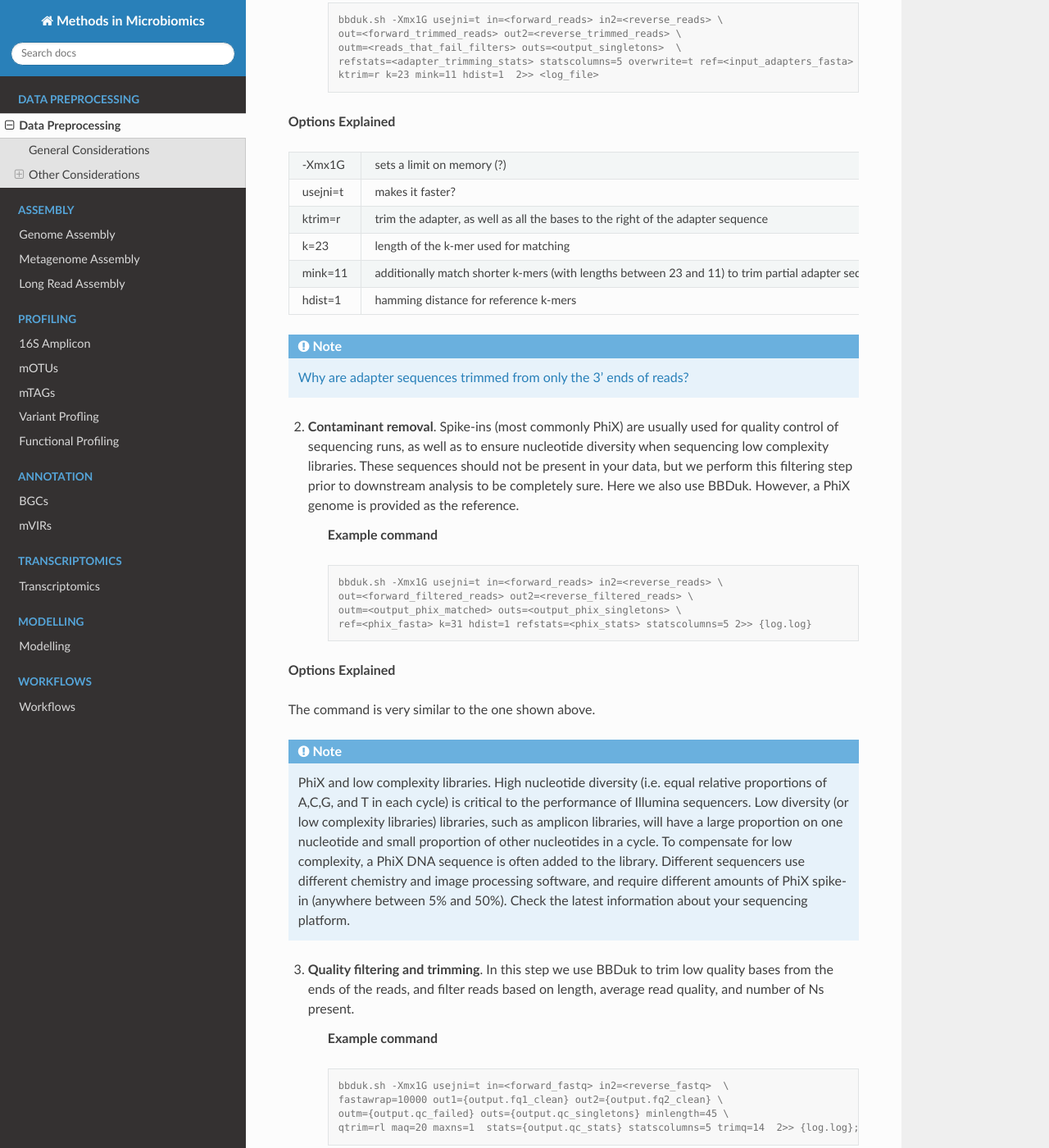
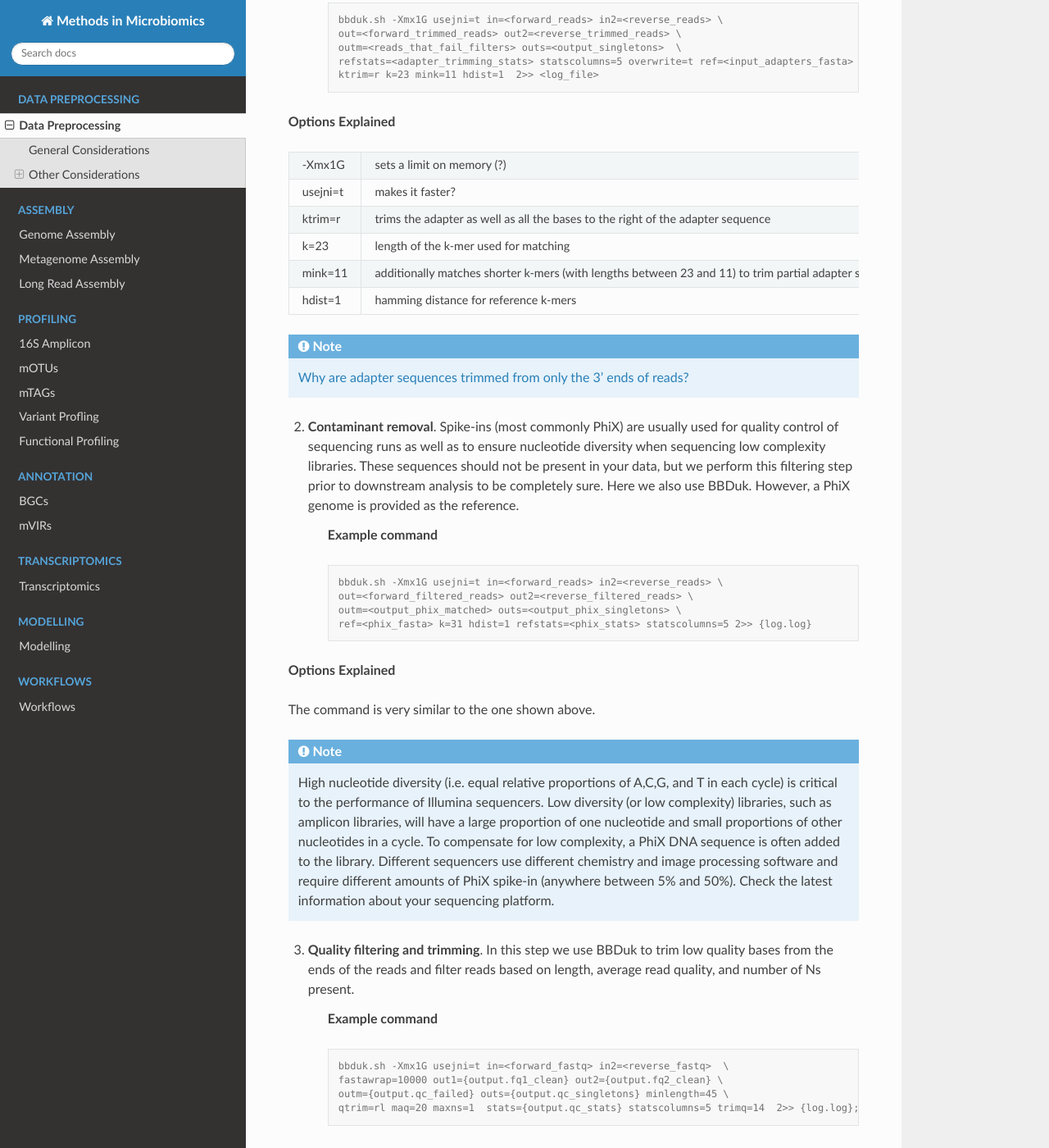
Before and after one commit to MicrobiologyETHZ/Methods_in_Microbiomics, a Sphinx documentation site: the page built from docs/preprocessing/preprocessing.rst, in a window 1280 px wide and 1400 px high, scrolled down 923 px. Shown: the whole window at 82% size. Built offline with Sphinx 7.4.7 and the Read the Docs theme 2.0.0, drawn with Linux system fonts in a browser that asks for light colours; some of the changed text lies outside the part shown.

Commit message:
Fixed typos in preprocessing.rst

```diff
--- a/docs/preprocessing/preprocessing.rst
+++ b/docs/preprocessing/preprocessing.rst
@@ -31,9 +31,9 @@ Data quality control is an essential first step in any bioinformatics workflow.
 ========    =========================================================================================================
 -Xmx1G      sets a limit on memory (?)
 usejni=t    makes it faster?
-ktrim=r     trim the adapter, as well as all the bases to the right of the adapter sequence
+ktrim=r     trims the adapter as well as all the bases to the right of the adapter sequence
 k=23        length of the k-mer used for matching
-mink=11     additionally match shorter k-mers (with lengths between 23 and 11) to trim partial adapter sequences
+mink=11     additionally matches shorter k-mers (with lengths between 23 and 11) to trim partial adapter sequences
 hdist=1     hamming distance for reference k-mers
 ========    =========================================================================================================
 
@@ -43,7 +43,7 @@ hdist=1     hamming distance for reference k-mers
     `Why are adapter sequences trimmed from only the 3' ends of reads? <https://emea.support.illumina.com/bulletins/2016/04/adapter-trimming-why-are-adapter-sequences-trimmed-from-only-the--ends-of-reads.html>`_
 
 
-2. **Contaminant removal**. Spike-ins (most commonly PhiX) are usually used for quality control of sequencing runs, as well as to ensure nucleotide diversity when sequencing low complexity libraries. These sequences should not be present in your data, but we perform this filtering step prior to downstream analysis to be completely sure. Here we also use BBDuk. However, a PhiX genome is provided as the reference.
+2. **Contaminant removal**. Spike-ins (most commonly PhiX) are usually used for quality control of sequencing runs as well as to ensure nucleotide diversity when sequencing low complexity libraries. These sequences should not be present in your data, but we perform this filtering step prior to downstream analysis to be completely sure. Here we also use BBDuk. However, a PhiX genome is provided as the reference.
 
     **Example command**
 
@@ -62,10 +62,10 @@ The command is very similar to the one shown above.
 
 .. note::
 
-    PhiX and low complexity libraries. High nucleotide diversity (i.e. equal relative proportions of A,C,G, and T in each cycle) is critical to the performance of Illumina sequencers. Low diversity (or low complexity libraries) libraries, such as amplicon libraries, will have a large proportion on one nucleotide and small proportion of other nucleotides in a cycle. To compensate for low complexity, a PhiX DNA sequence is often added to the library. Different sequencers use different chemistry and image processing software, and require different amounts of PhiX spike-in (anywhere between 5% and 50%). Check the latest information about your sequencing platform.
+    High nucleotide diversity (i.e. equal relative proportions of A,C,G, and T in each cycle) is critical to the performance of Illumina sequencers. Low diversity (or low complexity) libraries, such as amplicon libraries, will have a large proportion of one nucleotide and small proportions of other nucleotides in a cycle. To compensate for low complexity, a PhiX DNA sequence is often added to the library. Different sequencers use different chemistry and image processing software and require different amounts of PhiX spike-in (anywhere between 5% and 50%). Check the latest information about your sequencing platform.
 
 
-3. **Quality filtering and trimming**. In this step we use BBDuk to trim low quality bases from the ends of the reads, and filter reads based on length, average read quality, and number of Ns present.
+3. **Quality filtering and trimming**. In this step we use BBDuk to trim low quality bases from the ends of the reads and filter reads based on length, average read quality, and number of Ns present.
 
     **Example command**
 
@@ -79,16 +79,16 @@ The command is very similar to the one shown above.
 **Options Explained**
 
 =============    ==========================================================
-minlength=45     filter out reads that are shorter than 45 bp
-qtrim=rl         trim low quality bases on the right and left ends of the reads
+minlength=45     filters out reads that are shorter than 45 bp
+qtrim=rl         trims low quality bases on the right and left ends of the reads
 trimq=14         regions with average quality BELOW 14 will be trimmed
-maq=20           filter out reads with average quality BELOW 20
-maxns=1          filter out reads with more than 1 N
+maq=20           filters out reads with average quality BELOW 20
+maxns=1          filters out reads with more than 1 N
 =============    ==========================================================
 
 .. note::
 
-    Base quality scores (i.e. level of confidence for any one base call) are an integral part of many bioinformatics pipelines (i.e. alignment and variant calling). Quality scores are usually expressed on a Phred scale (:math:`Q=-log_{10}P`, where P is the probability of an error in the base call). Base quality scores normally ranged somewhere between 2 and 40, where  Q40 represents an error probability of 1/10000.  More recently, Illumina started using binned quality scores. For example, NovaSeq (with RTA3) only produces 4 Q-scores: 2 is assigned to no-calls, 12 to calls <Q15, 23 to ~Q20 and 37 to >Q30. According to Illumina and in our hands, these binned quality scores did not affect the downstream analyses (i.e. variant calling).
+    Base quality scores (i.e. level of confidence for any one base call) are an integral part of many bioinformatics pipelines (i.e. alignment and variant calling). Quality scores are usually expressed on a Phred scale (:math:`Q=-10log_{10}P`, where P is the probability of an error in the base call). Base quality scores normally ranged somewhere between 2 and 40, where  Q40 represents an error probability of 1/10000.  More recently, Illumina started using binned quality scores. For example, NovaSeq (with RTA3) only produces 4 Q-scores: 2 is assigned to no-calls, 12 to calls <Q15, 23 to ~Q20 and 37 to >Q30. According to Illumina and in our hands, these binned quality scores did not affect the downstream analyses (i.e. variant calling).
 
 
 All of the preprocessing commands can be piped together as follows:
```
Also changed, not shown: other parts of docs/preprocessing/preprocessing.rst (+1 -1 lines).
